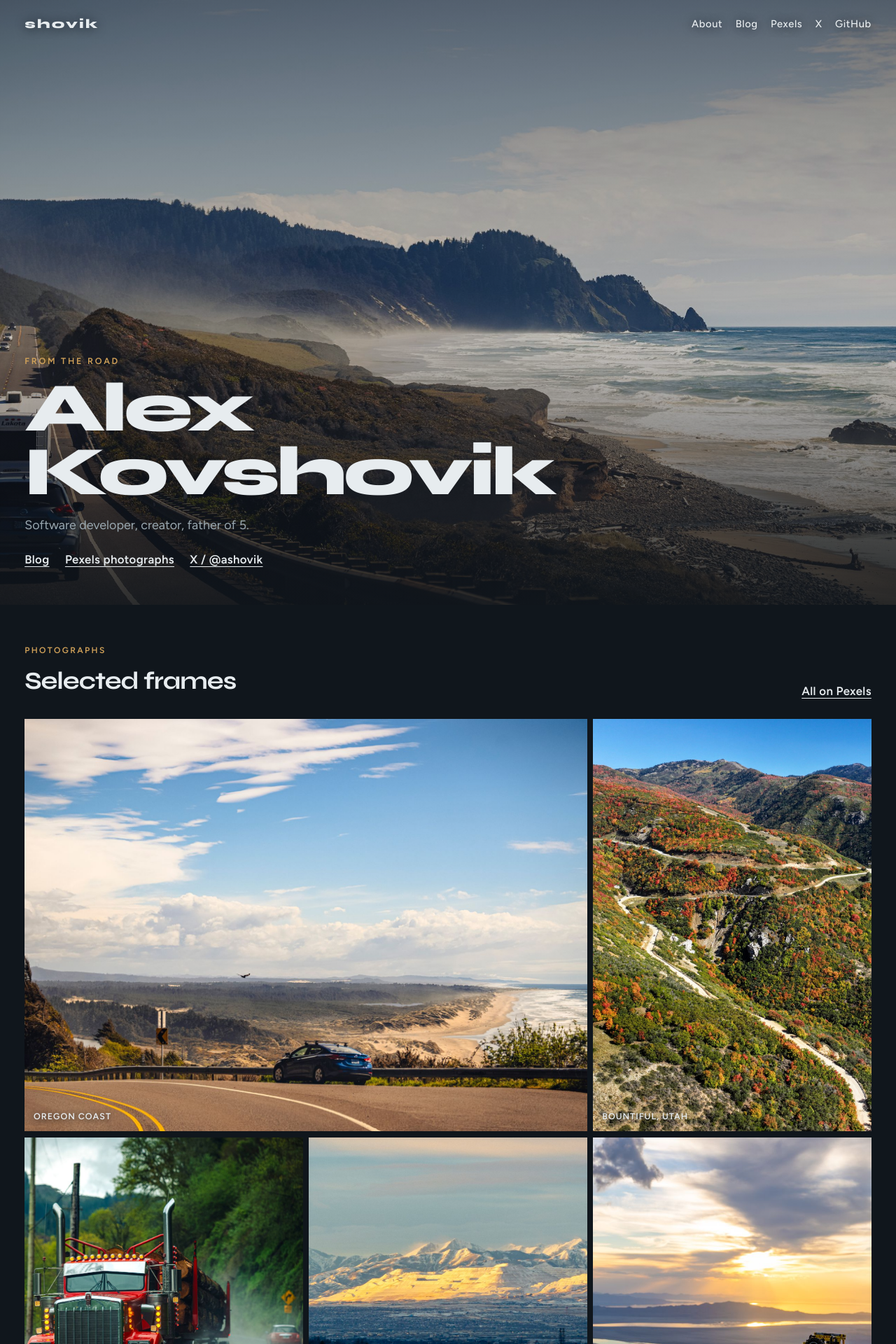
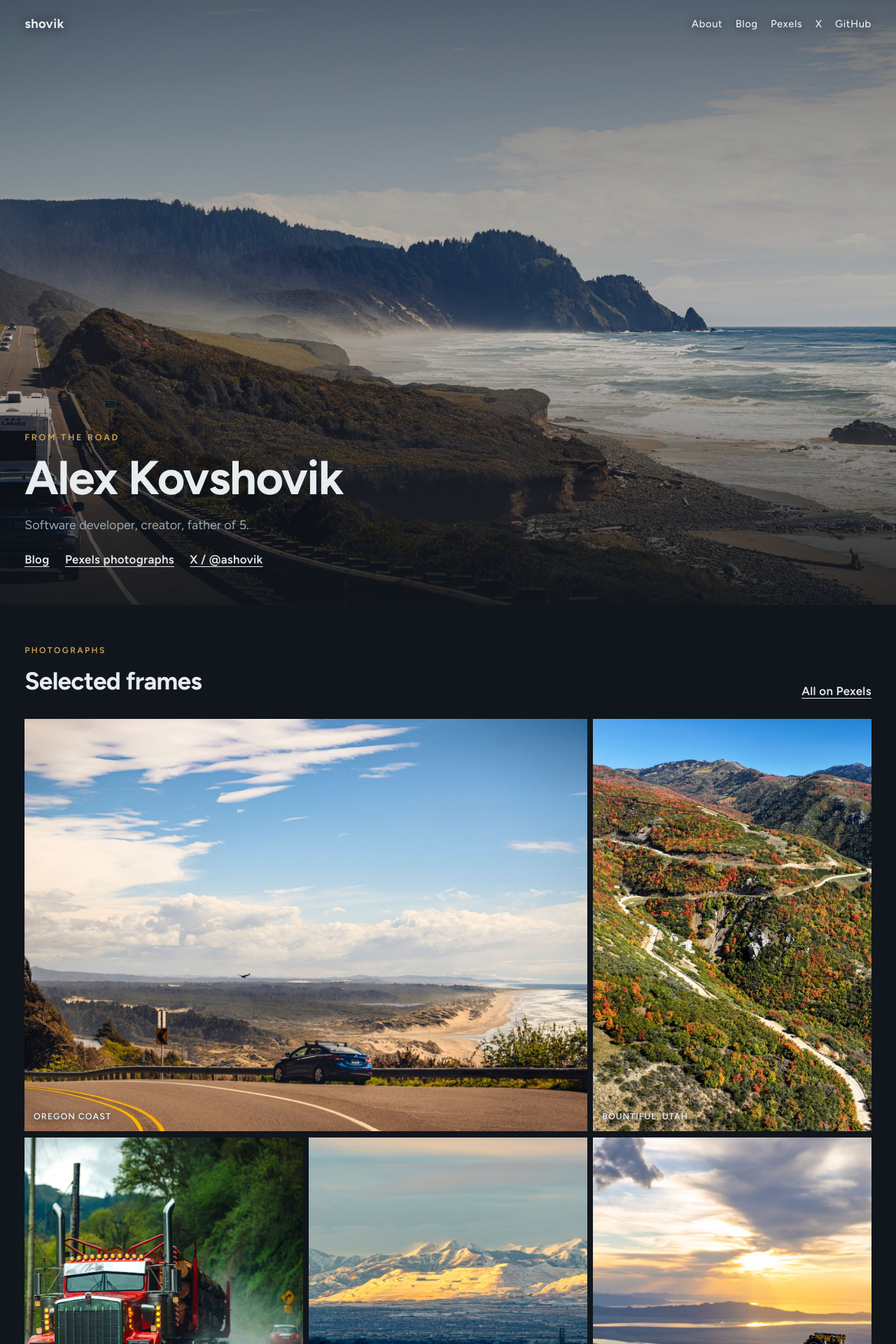
Before and after one commit to alex-kovshovik/alex-kovshovik.github.io, a Jekyll site: the page built from index.markdown, in a window 1280 px wide. Shown: the top 1920 px of the page at 70% size. Built offline with Jekyll 4.4.1, drawn with Linux system fonts in a browser that asks for light colours.

Commit message:
Use Figtree for the name and the shovik wordmark.
Drop the wide Syne display face. Keep one simple sans for headings and body.

```diff
--- a/_layouts/default.html
+++ b/_layouts/default.html
@@ -6,7 +6,7 @@
     {%- seo -%}
     <link rel="preconnect" href="https://fonts.googleapis.com">
     <link rel="preconnect" href="https://fonts.gstatic.com" crossorigin>
-    <link rel="stylesheet" href="https://fonts.googleapis.com/css2?family=Figtree:ital,wght@0,400;0,500;0,600;1,400&family=Syne:wght@700;800&display=swap">
+    <link rel="stylesheet" href="https://fonts.googleapis.com/css2?family=Figtree:ital,wght@0,400;0,500;0,600;0,700;1,400&display=swap">
     <link rel="stylesheet" href="{{ "/assets/css/style.css" | relative_url }}">
     <link rel="icon" href="{{ "/favicon.ico" | relative_url }}" sizes="any">
     <link rel="icon" type="image/png" sizes="32x32" href="{{ "/assets/favicon-32.png" | relative_url }}">
--- a/assets/css/style.scss
+++ b/assets/css/style.scss
@@ -8,7 +8,7 @@
   --mist: #9aa8b0;
   --centerline: #d4a45a;
   --rule: rgba(231, 236, 239, 0.12);
-  --display: "Syne", sans-serif;
+  --display: "Figtree", system-ui, sans-serif;
   --body: "Figtree", system-ui, sans-serif;
 }
 
@@ -91,9 +91,9 @@ a:focus-visible {
 
 .wordmark {
   font-family: var(--display);
-  font-weight: 800;
+  font-weight: 700;
   font-size: 1.15rem;
-  letter-spacing: 0.12em;
+  letter-spacing: 0.02em;
   text-transform: lowercase;
   text-decoration: none;
 }
@@ -168,10 +168,10 @@ a:focus-visible {
 .hero h1 {
   margin: 0;
   font-family: var(--display);
-  font-weight: 800;
-  font-size: clamp(2.6rem, 8vw, 6.2rem);
-  letter-spacing: -0.045em;
-  line-height: 0.92;
+  font-weight: 700;
+  font-size: clamp(2.2rem, 6vw, 4.25rem);
+  letter-spacing: -0.02em;
+  line-height: 1.08;
 }
 
 .hero-lede {
@@ -219,7 +219,8 @@ a:focus-visible {
   margin: 0;
   font-family: var(--display);
   font-size: clamp(1.6rem, 3vw, 2.2rem);
-  letter-spacing: -0.03em;
+  font-weight: 700;
+  letter-spacing: -0.02em;
 }
 
 .photo-grid {
@@ -313,15 +314,17 @@ a:focus-visible {
 .prose h1 {
   margin: 0;
   font-family: var(--display);
+  font-weight: 700;
   font-size: clamp(2rem, 5vw, 3.2rem);
-  letter-spacing: -0.04em;
-  line-height: 1.05;
+  letter-spacing: -0.02em;
+  line-height: 1.12;
 }
 
 .prose h2,
 .prose h3 {
   font-family: var(--display);
-  letter-spacing: -0.03em;
+  font-weight: 700;
+  letter-spacing: -0.02em;
 }
 
 .prose img {
```
